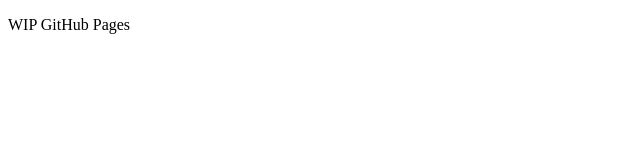
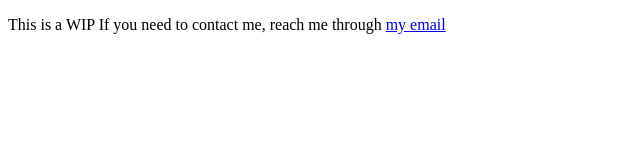
Before and after one commit to DartRuffian/dartruffian.github.io, a plain HTML site: page index.html in a window 1280 px wide. Shown: the whole page, without its empty margins (0-640 px from the left). Drawn offline with Linux system fonts and the light colour scheme.

Commit message:
Update index.html

```diff
--- a/index.html
+++ b/index.html
@@ -10,7 +10,9 @@
         <div id="wrapper">
             <header></header>
             <main>
-                <p>WIP GitHub Pages</p>
+                <p>This is a WIP
+                    If you need to contact me, reach me through <a href="mailto:gratewilliam2004@gmail.com">my email</a>
+                </p>
             </main>
         </div>
     </body>
```
